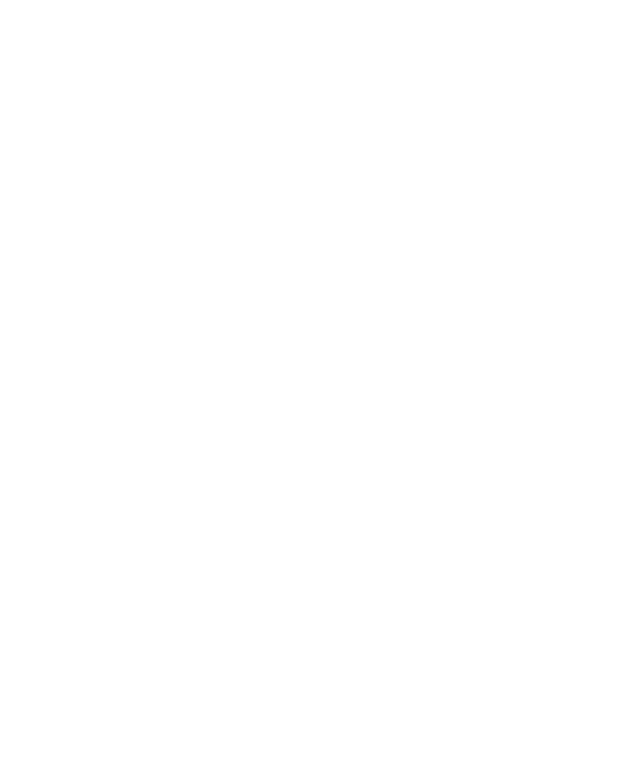
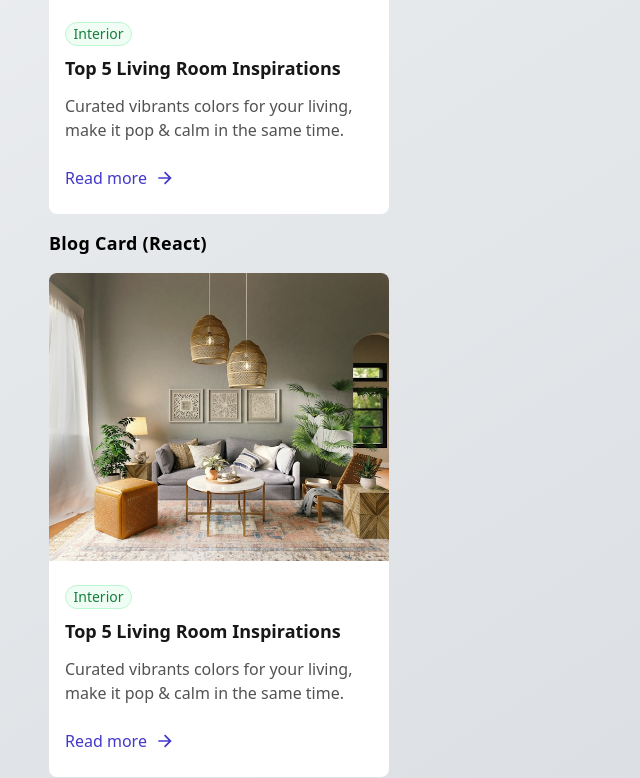
Before and after one commit to olchic88/ui-components, a React (Vite) app: page / in a window 1280 px wide. Shown: the part 1726-2504 px from the top of the page, without its empty margins (207-847 px from the left). Before the commit the page ends 1428 px from the top, so only its background shows below. Built offline with nearby package versions, Linux system fonts and the light colour scheme.

Commit message:
feat: add BlogCard components (HTML, CSS, React, Tailwind)

```diff
--- a/src/App.tsx
+++ b/src/App.tsx
@@ -5,6 +5,12 @@ import TestimonialCardReact from "./components/TestimonialCard/TestimonialCardRe
 import TestimonialCardTailwind from "./components/TestimonialCard/TestimonialCardTailwind.jsx";
 import profileThumbnail1 from "./components/TestimonialCard/profile-thumbnail-1.png";
 import profileThumbnail2 from "./components/TestimonialCard/profile-thumbnail-2.png";
+
+import BlogCardHTML from "./components/BlogCard/BlogCardHTML.jsx";
+import BlogCardReact from "./components/BlogCard/BlogCardReact.jsx";
+import BlogCardTailwind from "./components/BlogCard/BlogCardTailwind.jsx";
+import blogCard1 from "./components/BlogCard/blog-card-1.jpg";
+
 
 function App() {
   return (
@@ -60,6 +66,30 @@ function App() {
               />
             </div>
           </section>
+          <section>
+            <h2 className="section-title">Blog Card (HTML+CSS)</h2>
+            <BlogCardHTML />
+            <h2 className="section-title">Blog Card (React)</h2>
+            <BlogCardReact
+              src={blogCard1}
+              alt="Beautifully designed living room with modern decor"
+              width={340}
+              height={288}
+              badge="Interior"
+              title="Top 5 Living Room Inspirations"
+              text="Curated vibrants colors for your living, make it pop & calm in the same time."
+            />
+            <h2 className="section-title">Blog Card (React+Tailwind)</h2>
+            <BlogCardTailwind
+              src={blogCard1}
+              alt="Beautifully designed living room with modern decor"
+              width={340}
+              height={288}
+              badge="Interior"
+              title="Top 5 Living Room Inspirations"
+              text="Curated vibrants colors for your living, make it pop & calm in the same time."
+            />
+          </section>
         </div>
       </main>
     </BrowserRouter>
--- /dev/null
+++ b/src/components/BlogCard/BlogCardCSS.css
@@ -0,0 +1,98 @@
+.blog-card {
+  background-color: #ffffff;
+  width: 100%;
+  max-width: 340px;
+  min-height: 400px;
+  border-radius: 8px;
+  overflow: hidden; /* ensures image follows rounded corners */
+  margin-block: 8px;
+}
+
+.blog-card-img {
+  object-fit: cover;
+  display: block;
+  height: 288px;
+  width: 100%;
+}
+
+.blog-card-content {
+  display: flex;
+  flex-direction: column;
+  align-items: flex-start;
+  gap: 8px;
+  padding: 24px 16px;
+}
+
+.badge {
+  padding: 3px 10px;
+  border-radius: 9999px;
+
+  font-size: 0.875rem;
+  line-height: 1.25rem;
+  text-align: center;
+}
+
+.badge-success {
+  color: #15803d;
+  background-color: #f0fdf4;
+  border: 1px solid #bbf7d0;
+}
+
+.blog-card-badge {
+  padding: 1px 7.5px;
+}
+
+.blog-card-info {
+  display: flex;
+  flex-direction: column;
+  align-items: flex-start;
+  gap: 24px;
+}
+
+.blog-card-title-desc {
+  display: flex;
+  flex-direction: column;
+  gap: 12px;
+}
+
+.blog-card-title {
+  font-size: 1.125rem;
+  font-weight: 600;
+  line-height: 1.75rem;
+  color: #171717;
+}
+
+.blog-card-title,
+.blog-card-text {
+  overflow-wrap: anywhere;
+}
+
+.blog-card-text {
+  font-size: 1rem;
+  line-height: 1.5rem;
+  font-weight: 500;
+  color: #525252;
+}
+
+.blog-card-btn {
+  display: flex;
+  align-items: center;
+  gap: 8px;
+  color: #4338ca;
+  font-size: 1rem;
+  font-weight: 500;
+  line-height: 1.5rem;
+  cursor: pointer;
+  text-decoration: none;
+}
+
+.blog-card-btn:hover,
+.blog-card-btn:focus {
+  color: #3730a3;
+}
+
+@media (min-width: 768px) {
+  .blog-card {
+    margin-block: 16px;
+  }
+}
--- /dev/null
+++ b/src/components/BlogCard/BlogCardHTML.jsx
@@ -0,0 +1,44 @@
+import blogCard1 from "./blog-card-1.jpg";
+import "./BlogCardCSS.css";
+
+export default function BlogCardHTML() {
+  return (
+    <div className="blog-card">
+      <img
+        className="blog-card-img"
+        src={blogCard1}
+        alt="Beautifully designed living room with modern decor"
+        width={340}
+        height={288}
+      />
+      <div className="blog-card-content">
+        <span className="badge badge-success blog-card-badge">Interior</span>
+        <div className="blog-card-info">
+          <div className="blog-card-title-desc">
+            <h3 className="blog-card-title">Top 5 Living Room Inspirations</h3>
+            <p className="blog-card-text">
+              Curated vibrants colors for your living, make it pop & calm in the
+              same time.
+            </p>
+          </div>
+
+          <a className="blog-card-btn" href="#">
+            Read more
+            <svg
+              width="20"
+              height="20"
+              viewBox="0 0 20 20"
+              fill="none"
+              xmlns="http://www.w3.org/2000/svg"
+            >
+              <path
+                d="M13.4763 9.16658L9.00633 4.69657L10.1848 3.51807L16.6667 9.99992L10.1848 16.4817L9.00633 15.3032L13.4763 10.8332H3.33333V9.16658H13.4763Z"
+                fill="currentColor"
+              />
+            </svg>
+          </a>
+        </div>
+      </div>
+    </div>
+  );
+}
--- /dev/null
+++ b/src/components/BlogCard/BlogCardReact.jsx
@@ -0,0 +1,49 @@
+import "./BlogCardCSS.css";
+import { Link } from "react-router";
+
+export default function BlogCardReact({
+  src,
+  alt,
+  width,
+  height,
+  badge,
+  title,
+  text,
+}) {
+  return (
+    <div className="blog-card">
+      <img
+        className="blog-card-img"
+        src={src}
+        alt={alt}
+        width={width}
+        height={height}
+      />
+      <div className="blog-card-content">
+        <span className="badge badge-success blog-card-badge">{badge}</span>
+        <div className="blog-card-info">
+          <div className="blog-card-title-desc">
+            <h3 className="blog-card-title">{title}</h3>
+            <p className="blog-card-text">{text}</p>
+          </div>
+
+          <Link className="blog-card-btn" to="#">
+            Read more
+            <svg
+              width="20"
+              height="20"
+              viewBox="0 0 20 20"
+              fill="none"
+              xmlns="http://www.w3.org/2000/svg"
+            >
+              <path
+                d="M13.4763 9.16658L9.00633 4.69657L10.1848 3.51807L16.6667 9.99992L10.1848 16.4817L9.00633 15.3032L13.4763 10.8332H3.33333V9.16658H13.4763Z"
+                fill="currentColor"
+              />
+            </svg>
+          </Link>
+        </div>
+      </div>
+    </div>
+  );
+}
--- /dev/null
+++ b/src/components/BlogCard/BlogCardTailwind.jsx
@@ -0,0 +1,57 @@
+import { Link } from "react-router";
+
+export default function BlogCardTailwind({
+  src,
+  alt,
+  width,
+  height,
+  badge,
+  title,
+  text,
+}) {
+  return (
+    <div className="bg-white w-full max-w-[340px] min-h-[400px] rounded-lg overflow-hidden my-2 md:my-4">
+      <img
+        className="object-cover block h-[288px] w-full"
+        src={src}
+        alt={alt}
+        width={width}
+        height={height}
+      />
+      <div className="flex flex-col items-start gap-2 py-6 px-4">
+        <span className="bg-green-50 text-green-700 py-[1px] px-[7.5px] rounded-full border border-green-200 text-sm text-center">
+          {badge}
+        </span>
+        <div className="flex flex-col items-start gap-6">
+          <div className="flex flex-col gap-3">
+            <h3 className="text-lg font-semibold text-neutral-900 wrap-anywhere">
+              {title}
+            </h3>
+            <p className="text-base font-medium text-neutral-600 wrap-anywhere">
+              {text}
+            </p>
+          </div>
+
+          <Link
+            className="flex items-center gap-2 text-indigo-700 text-base font-medium cursor-pointer no-underline hover:text-indigo-800  focus:text-indigo-800"
+            to="#"
+          >
+            Read more
+            <svg
+              width="20"
+              height="20"
+              viewBox="0 0 20 20"
+              fill="none"
+              xmlns="http://www.w3.org/2000/svg"
+            >
+              <path
+                d="M13.4763 9.16658L9.00633 4.69657L10.1848 3.51807L16.6667 9.99992L10.1848 16.4817L9.00633 15.3032L13.4763 10.8332H3.33333V9.16658H13.4763Z"
+                fill="currentColor"
+              />
+            </svg>
+          </Link>
+        </div>
+      </div>
+    </div>
+  );
+}
```
Also changed, not shown: src/components/BlogCard/blog-card-1.jpg (added).
